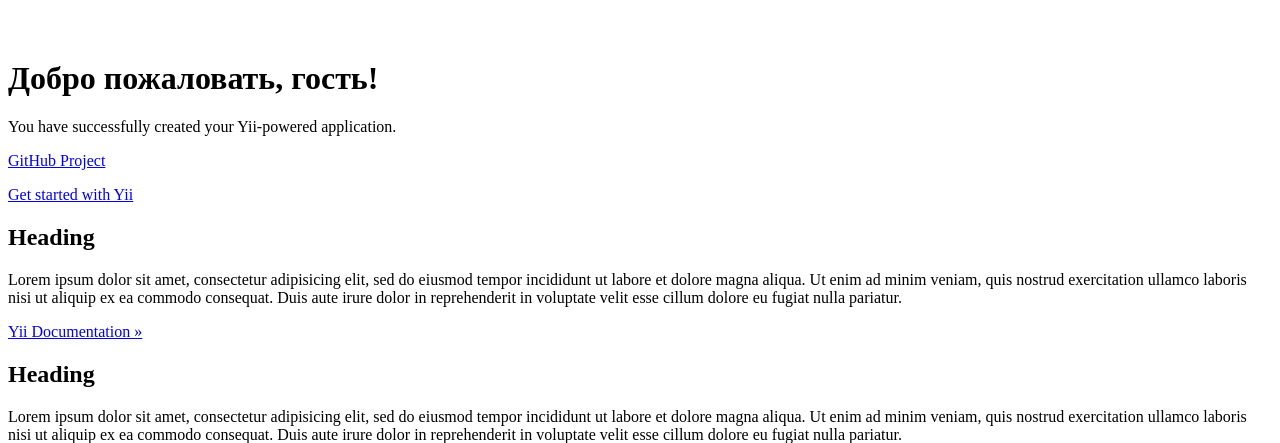
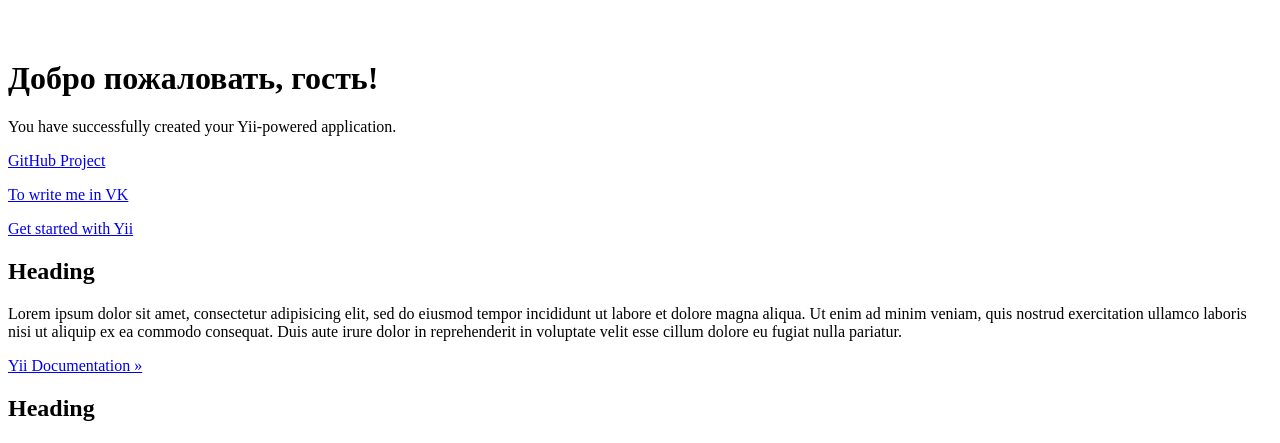
Before and after one commit to reoxidant/lk, a Yii app: template views/site/index.php in a window 1280 px wide. Shown: the top 443 px of the page. Run offline with PHP 8.4 and a stand-in for Yii, Linux system fonts and the light colour scheme; the template is opened without the code that fills it, so the values that code supplies are empty; some libraries are stand-ins or nearby versions.

Commit message:
Update index.php

```diff
--- a/views/site/index.php
+++ b/views/site/index.php
@@ -10,6 +10,7 @@ $this->title = 'My Yii Application';
         <h1>Добро пожаловать, гость!</h1>
         <p class="lead">You have successfully created your Yii-powered application.</p>
         <p><a class="btn btn-lg btn-success" href="https://github.com/reoxidant/lk/">GitHub Project</a></p>
+        <p><a class="btn btn-lg btn-success" href="https://vk.com/soulmomental">To write me in VK</a></p>
         <p><a class="btn btn-lg btn-success" href="http://www.yiiframework.com">Get started with Yii</a></p>
     </div>
 
```
